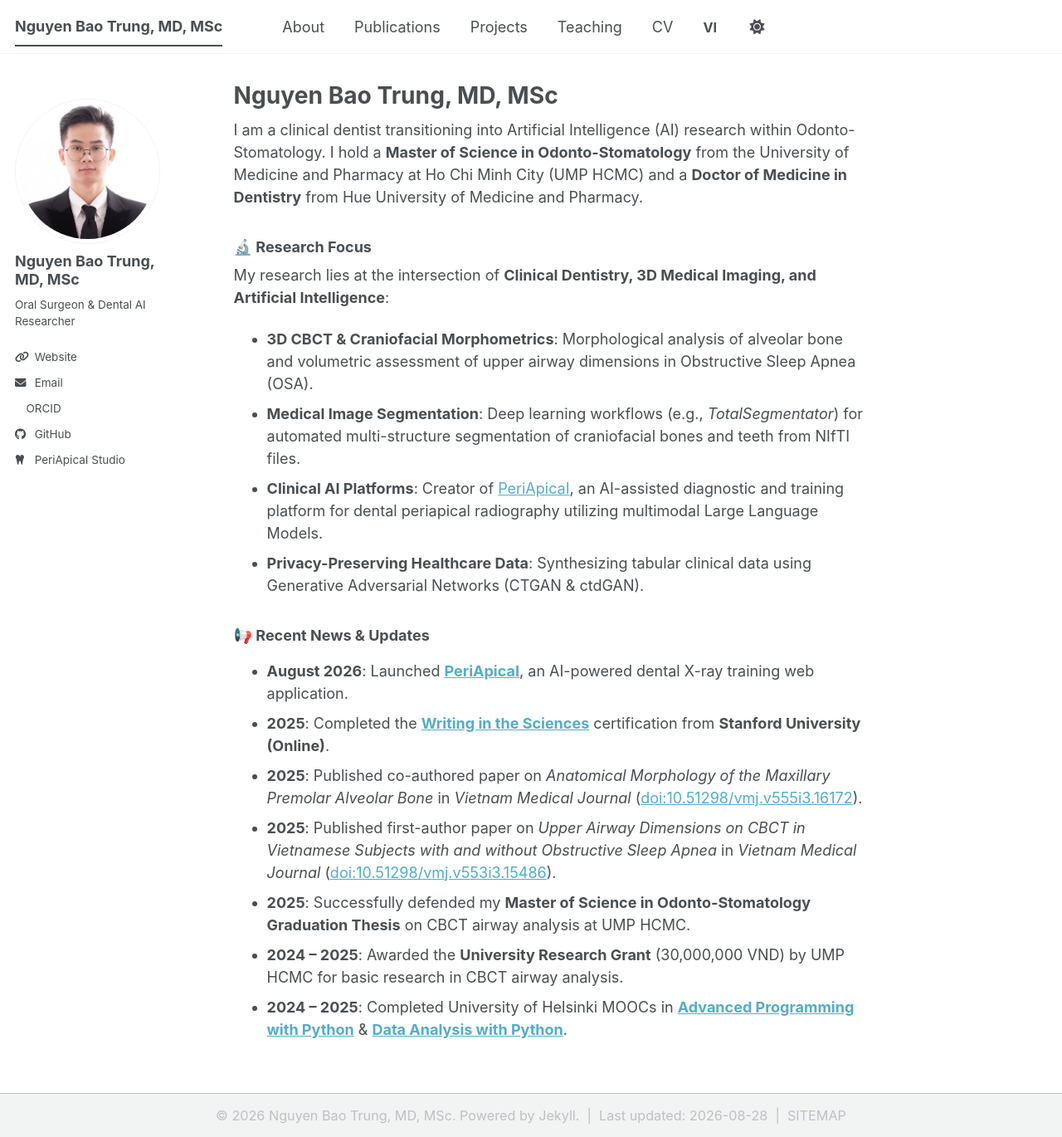
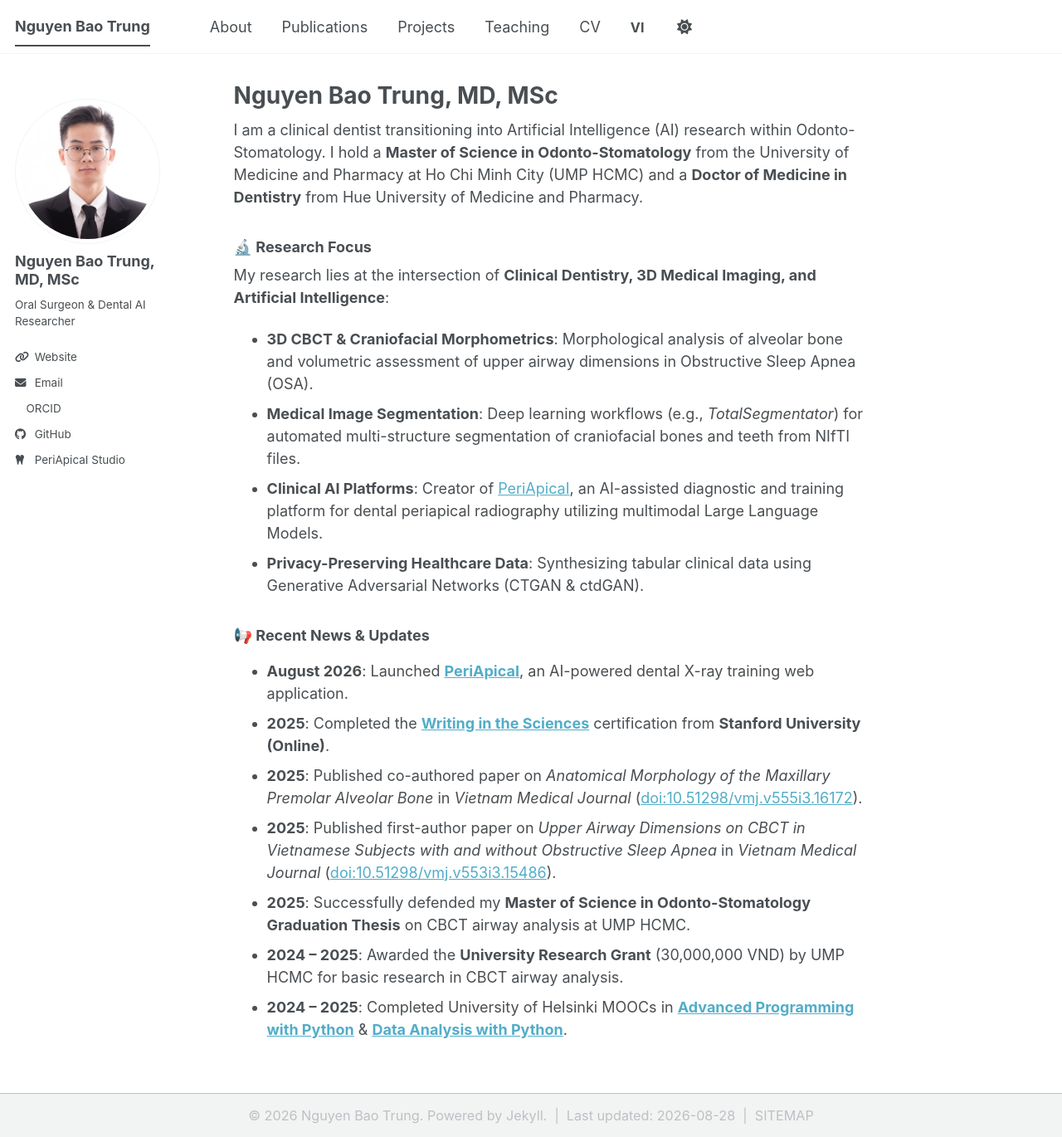
Before and after one commit to trungnb/trungnb.github.io, a Jekyll site: the page built from _pages/about.md, in a window 1280 px wide and 1370 px high. Shown: the whole window at 83% size. Built offline with Jekyll 4.4.1, drawn with Linux system fonts in a browser that asks for light colours; a style sheet for code colours, icons or effects is not loaded.

Commit message:
Update site title to Nguyen Bao Trung

```diff
--- a/_config.yml
+++ b/_config.yml
@@ -1,9 +1,9 @@
 # AcademicPages Configuration for Dr. Nguyen Bao Trung
 locale                   : "en-US"
 site_theme               : "default"
-title                    : "Nguyen Bao Trung, MD, MSc"
+title                    : "Nguyen Bao Trung"
 title_separator          : "•"
-name                     : &name "Nguyen Bao Trung, MD, MSc"
+name                     : &name "Nguyen Bao Trung"
 description              : &description "Academic website & portfolio of Dr. Nguyen Bao Trung, MD, MSc - Oral Surgeon & Dental AI Researcher."
 url                      : "https://trungnb.github.io"
 baseurl                  : ""
```
